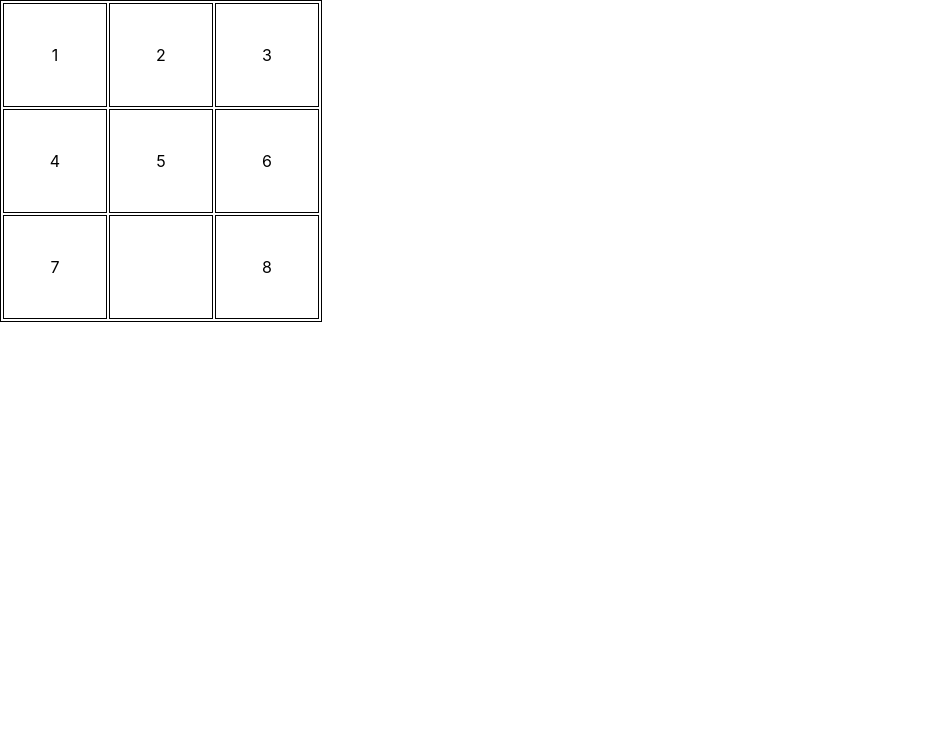
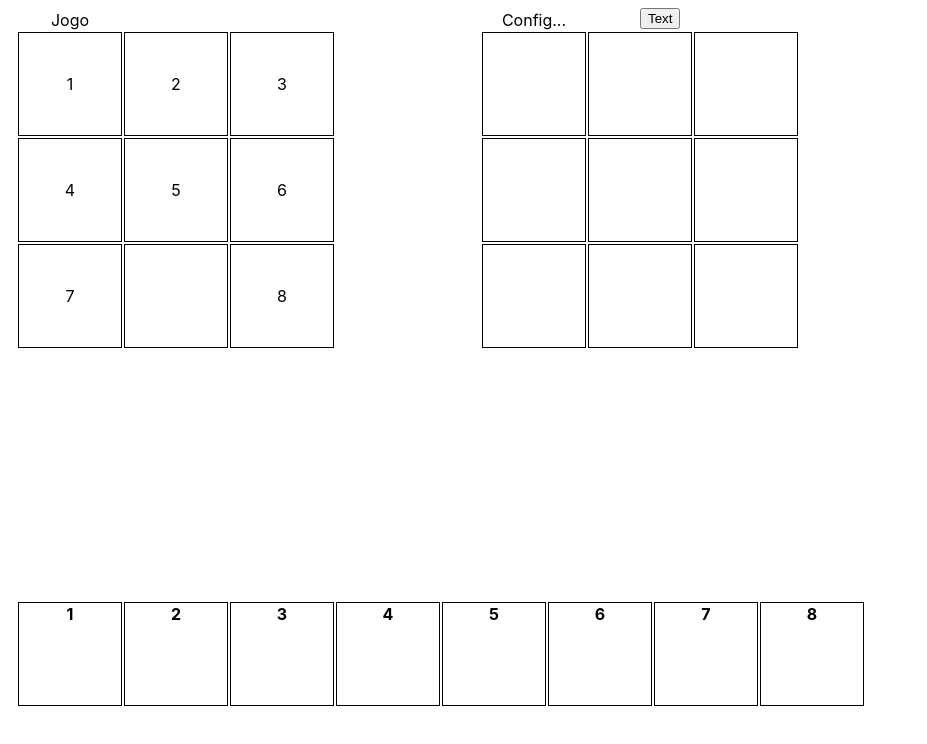
Before and after one commit to Julio-Felix/Ia-tabuleiro, a React (Create React App) app: page / in a window 1280 px wide. Shown: the top 744 px of the page, without its empty margins (0-927 px from the left). Built offline with nearby package versions, Linux system fonts and the light colour scheme.

Commit message:
Commit Inicial

```diff
--- a/src/App.js
+++ b/src/App.js
@@ -1,45 +1,66 @@
-import logo from './logo.svg';
-import './App.css';
-import { RiNumber1 } from 'react-icons/ri'
-import { useState } from 'react'
+import logo from "./logo.svg";
+import "./App.css";
+import { Button } from "react-bootstrap";
+
+import { RiNumber1 } from "react-icons/ri";
+import { useState } from "react";
 function App() {
   const [positions, setPosition] = useState([
-    [1,2,3],
-    [4,5,6],
-    [7,"",8]
-  ])
+    [1, 2, 3],
+    [4, 5, 6],
+    [7, "", 8],
+  ]);
+  const [choosed, setChoosed] = useState(0);
+  const [obj, setObj] = useState([
+    ["", "", ""],
+    ["", "", ""],
+    ["", "", ""],
+  ]);
 
-  function Move(line,col) {
-    if(positions[line][col] != '') {
-      let newPositiions = [...positions]
+  function Move(line, col) {
+    if (positions[line][col] != "") {
+      let newPositiions = [...positions];
       // console.log("Line possibilities || ", 0 <= line - 1 <= 2)
-      if(0 <= line - 1 && line - 1 <= 2 && positions[line - 1][col] == ''){
-        console.log("Move para cima")
-        newPositiions[line - 1][col] = positions[line][col]
-        newPositiions[line][col] = ''
+      if (0 <= line - 1 && line - 1 <= 2 && positions[line - 1][col] == "") {
+        console.log("Move para cima");
+        newPositiions[line - 1][col] = positions[line][col];
+        newPositiions[line][col] = "";
       }
-      if(0 <= line + 1 && line + 1 <= 2 && positions[line + 1][col] == ''){
-        console.log("Move para baixo")
-        newPositiions[line + 1][col] = positions[line][col]
-        newPositiions[line][col] = ''
+      if (0 <= line + 1 && line + 1 <= 2 && positions[line + 1][col] == "") {
+        console.log("Move para baixo");
+        newPositiions[line + 1][col] = positions[line][col];
+        newPositiions[line][col] = "";
       }
-      if(0 <= col - 1 && col - 1 <= 2 && positions[line][col - 1] == ''){
-        console.log("Move para esquerda")
-        newPositiions[line][col - 1] = positions[line][col]
-        newPositiions[line][col] = ''
+      if (0 <= col - 1 && col - 1 <= 2 && positions[line][col - 1] == "") {
+        console.log("Move para esquerda");
+        newPositiions[line][col - 1] = positions[line][col];
+        newPositiions[line][col] = "";
       }
-      if(0 <= col + 1 && col + 1 <= 2 && positions[line][col + 1] == ''){
-        console.log("Move para direta")
-        newPositiions[line][col  + 1] = positions[line][col]
-        newPositiions[line][col] = ''
+      if (0 <= col + 1 && col + 1 <= 2 && positions[line][col + 1] == "") {
+        console.log("Move para direta");
+        newPositiions[line][col + 1] = positions[line][col];
+        newPositiions[line][col] = "";
       }
 
-      setPosition(newPositiions)
+      setPosition(newPositiions);
       // if(positions[line - 1][col] == '') console.log("Move para cima")
       // if(positions[line + 1][col] == '') console.log("Move para baixo")
       // if(positions[line][col - 1] == '') console.log("Move para esquerda")
       // if(positions[line][col + 1] == '') console.log("Move para direta")
     }
+  }
+
+  function setFieldObj(line, col, setter, posiblity) {
+    let newPositiions = [...posiblity];
+    newPositiions[line][col] = String(choosed);
+    setter(newPositiions);
+  }
+
+  function validateSeted() {
+    let valid = true;
+    obj.forEach((item) => {
+      item.forEach((position) => {});
+    });
   }
 
   return (
@@ -60,29 +81,84 @@ function App() {
       </header> */}
       <body>
         {/* <div style={{position:'absolute', top:10, left:10,backgroundColor:'red',width:90,height:90,justifyContent:'center',textAlign:'center'}}><RiNumber1 size={90} style={{alignSelf:'center'}}/></div> */}
+
         <table>
-          {positions.map((item,lin) => (
+          Jogo
+          {positions.map((item, lin) => (
             <tr>
-              {item.map((position,col) => (
-                <td onClick={() => Move(lin,col)}>{position}</td>
+              {item.map((position, col) => (
+                <td
+                  onClick={() => setFieldObj(lin, col, setPosition, positions)}
+                >
+                  {position}
+                </td>
               ))}
             </tr>
           ))}
-          {/* <tr>
-            <td>{positions[0].value}</td>
-            <td>{positions[1].value}</td>
-            <td>{positions[2].value}</td>
-          </tr>
-          <tr>
-            <td>{positions[3].value}</td>
-            <td onClick={() => move(4)}>{positions[4].value}</td>
-            <td>{positions[5].value}</td>
-          </tr>
-          <tr>
-            <td>{positions[6].value}</td>
-            <td>{positions[7].value}</td>
-            <td>{positions[8].value}</td>
-          </tr> */}
+        </table>
+
+        <table style={{ position: "absolute", left: "60vh" }}>
+          Config...
+          {obj.map((item, lin) => (
+            <tr>
+              {item.map((position, col) => (
+                <td onClick={() => setFieldObj(lin, col, setObj, obj)}>
+                  {position}
+                </td>
+              ))}
+            </tr>
+          ))}
+        </table>
+        <Button style={{ position: "absolute" }}>Text</Button>
+        <table style={{ top: "75vh" }}>
+          <th
+            style={choosed === 1 ? { background: "green" } : {}}
+            onClick={() => setChoosed(1)}
+          >
+            1
+          </th>
+          <th
+            style={choosed === 2 ? { background: "green" } : {}}
+            onClick={() => setChoosed(2)}
+          >
+            2
+          </th>
+          <th
+            style={choosed === 3 ? { background: "green" } : {}}
+            onClick={() => setChoosed(3)}
+          >
+            3
+          </th>
+          <th
+            style={choosed === 4 ? { background: "green" } : {}}
+            onClick={() => setChoosed(4)}
+          >
+            4
+          </th>
+          <th
+            style={choosed === 5 ? { background: "green" } : {}}
+            onClick={() => setChoosed(5)}
+          >
+            5
+          </th>
+          <th
+            style={choosed === 6 ? { background: "green" } : {}}
+            onClick={() => setChoosed(6)}
+          >
+            6
+          </th>
+          <th
+            style={choosed === 7 ? { background: "green" } : {}}
+            onClick={() => setChoosed(7)}
+          >
+            7
+          </th>
+          <th
+            style={choosed === 8 ? { background: "green" } : {}}
+            onClick={() => setChoosed(8)}
+          >
+            8
+          </th>
         </table>
       </body>
     </div>
--- a/src/index.css
+++ b/src/index.css
@@ -1,5 +1,5 @@
 body {
-  margin: 0;
+  margin: 25;
   align-items: center;
   font-family: -apple-system, BlinkMacSystemFont, 'Segoe UI', 'Roboto', 'Oxygen',
     'Ubuntu', 'Cantarell', 'Fira Sans', 'Droid Sans', 'Helvetica Neue',
@@ -7,8 +7,13 @@ body {
   -webkit-font-smoothing: antialiased;
   -moz-osx-font-smoothing: grayscale;
 }
-table, th, td {
+th, td {
+  text-align:"center";
   border:1px solid black;
+}
+
+table {
+  position:absolute;
 }
 
 th, td {
```
